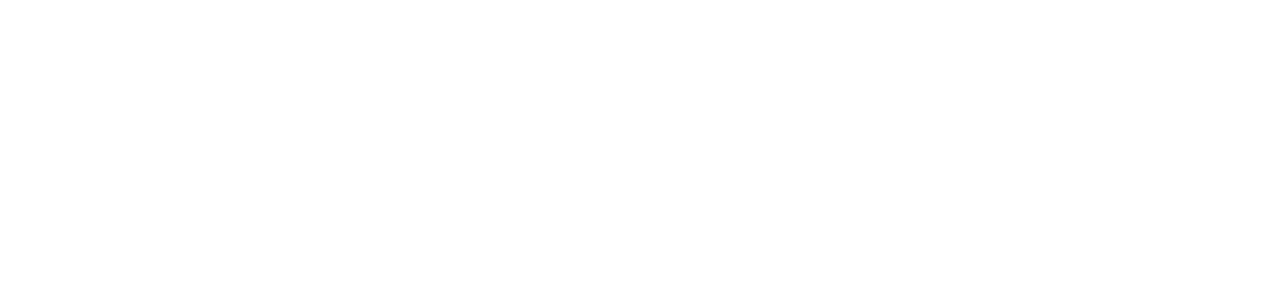
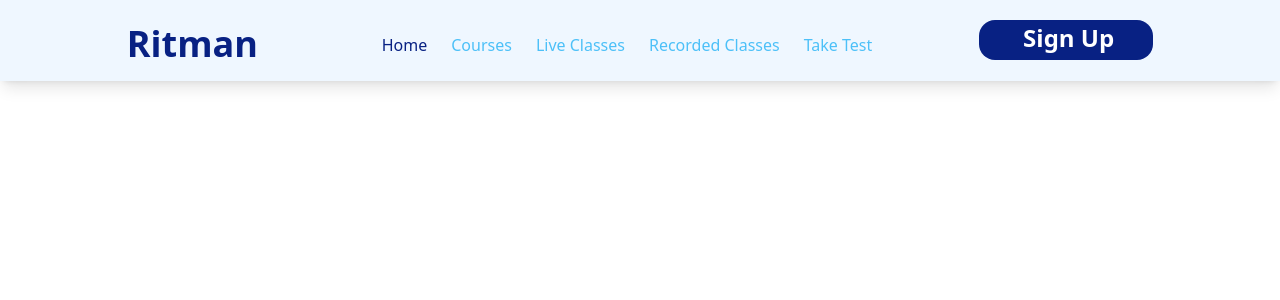
Before and after one commit to Femi-Benjamin/e-learn_project1, a React (Create React App) app: page /take-test in a window 1280 px wide. Before the commit this address had no page. Shown: the top 300 px of the page. Built offline with nearby package versions, Linux system fonts and the light colour scheme.

Commit message:
v4 commit

```diff
--- a/package.json
+++ b/package.json
@@ -6,6 +6,7 @@
     "@testing-library/jest-dom": "^5.16.5",
     "@testing-library/react": "^13.3.0",
     "@testing-library/user-event": "^13.5.0",
+    "aos": "^2.3.4",
     "flowbite": "^1.5.3",
     "react": "^18.2.0",
     "react-dom": "^18.2.0",
--- a/src/App.js
+++ b/src/App.js
@@ -13,9 +13,9 @@
       <Routes>
         <Route path="/" element={<Home/>}/>
         <Route path="/courses" element={<Courses/>}/>
-        <Route path='/liveClasses' element={<LiveClasses/>}/>
-        <Route path='/recordedClasses' element={<RecordedClasses/>}/>
-        <Route path='/takeTest' element={<TakeTest/>}/>
+        <Route path='/live-classes' element={<LiveClasses/>}/>
+        <Route path='/recorded-classes' element={<RecordedClasses/>}/>
+        <Route path='/take-test' element={<TakeTest/>}/>
       </Routes>
     </BrowserRouter>
 
--- a/src/components/Footer.jsx
+++ b/src/components/Footer.jsx
@@ -2,7 +2,7 @@
 
 export default function Footer() {
   return (
-    <div className='bg-[#0D0C42] h-[269px] w-[1440px] mt-[119px]'>
+    <div className='bg-[#0D0C42] h-[269px] mt-[119px]'>
         <h1>
 
         </h1>
--- a/src/components/Joinus.jsx
+++ b/src/components/Joinus.jsx
@@ -2,22 +2,22 @@
 
 export default function Joinus() {
   return (
-    <>
+    <div className="flex items-center justify-center">
     <div className='bg-[#EFF7FF]'>
-        <div className='text-center not-italics font-bold text-[50px] leading-[75px] w-[692px] text-[#082183] pt-[84px] ml-[375px]'>
+        <div className='text-center not-italics font-bold text-[50px] leading-[75px] w-[692px] text-[#082183] pt-[84px]'>
             <h1>Join us and scale up you IQ friends and family</h1>
         </div>
 
-        <div className='w-[607px] not-italic font-medium text-xl leading-[30px] text-center text-[#082183] ml-[403px] pt-[24px] '>
+        <div className='w-[607px] not-italic font-medium text-xl leading-[30px] text-center text-[#082183] pt-[24px] pl-[65px]'>
             <h1>We are providing awesome course content and support  our students so that they shine in their life perfectly</h1>
         </div>
 
-        <div className='pt-[34px]'>
-            <button  className='w-[190px] h-[53px] bg-[#082183] rounded-[15px] ml-[634px] '>
+        <div className='pt-[34px] flex justify-center'>
+            <button  className='w-[190px] h-[53px] bg-[#082183] rounded-[15px]'>
                 <h1 className='not-italics font-[600px] text-2xl leading-[36px] text-[#FFFFFF] '>Join for free</h1>
             </button>
         </div>
     </div>
-    </>
+    </div>
   )
 }
--- a/src/components/Learn.jsx
+++ b/src/components/Learn.jsx
@@ -1,8 +1,8 @@
-import React from 'react'
+import React from 'react';
 
 export default function Learn() {
   return (
-    <div className='bg-[#BDEAFF] h-[924px] w-[1440px] mt-[182px]'>
+    <div className='bg-[#BDEAFF] h-[924px]  mt-[182px]'>
         <div className='flex'>
             <div>
                 <h1 className='text-[#082183] font-bold not-italic text-[50px] leading-[75px] ml-[100px] pt-[108px] w-[606px]'>Make your personalized learning experience</h1>
@@ -12,7 +12,7 @@
                 <h1>Lorem ipsum dolor sit amet, consectetur adipiscing elit. Dolor dignissim lacus, aliquet sit molestie.</h1>
             </div>
         </div>
-        <div className='flex'>
+        <div className='flex justify-between'>
             <div className='grid grid-cols-2 gap-0'>
                 <div >
                     <h1 className='font-bold not-italic text-5xl pl-[104px] leading-[58px] pt-[33px] text-[#082183]'>1</h1>
@@ -36,8 +36,8 @@
                 </div>
             </div>
 
-            <div>
-                <video className='pl-[30px] pt-[80px] video-parallax border-white' autoPlay loop muted controls  src="https://player.vimeo.com/external/517730351.sd.mp4?s=9a026f7d34313485a304232cd8eaf91c9072f997&profile_id=164&oauth2_token_id=57447761"></video>
+            <div className="">
+                <video className='rounded-tl-[20px] rounded-tr-[20px] rounded-bl-[20px] rounded-br-[20px] border-[3px] border-white mr-[101px] mt-[90px]' autoPlay loop muted controls  src="https://player.vimeo.com/external/517730351.sd.mp4?s=9a026f7d34313485a304232cd8eaf91c9072f997&profile_id=164&oauth2_token_id=57447761"></video>
             </div>
         </div>
     </div>
--- a/src/navBar/HomeNav.jsx
+++ b/src/navBar/HomeNav.jsx
@@ -1,24 +1,25 @@
-import React from 'react'
+import React from 'react';
+import { Link } from 'react-router-dom';
 
 export default function HomeNav() {
   return (
     <div className='bg-[#EFF7FF] h-[81px] shadow-lg'>
-      <div className='flex justify-evenly p-5 items-center'>
+      <div className='flex items-center p-5 justify-evenly'>
 
         <div className='flex'>
           <h1 className='w-[148px] h-[60px] not-italic font-semibold text-4xl leading-10 text-[#082183]'>Ritman</h1>
         </div>
 
         <div className='flex gap-6 text-[#4CC0F8] h-[30px] mb-3'>
-          <a href="/" className='text-[#082183]'>Home</a>
-          <a href="/" className='hover:text-[#082183]'>Courses</a>
-          <a href="/" className='hover:text-[#082183]'>Live Classes</a>
-          <a href="/" className='hover:text-[#082183]'>Recorded Classes</a>
-          <a href="/" className='hover:text-[#082183]'>Take Test</a>
+          <Link to="/"><p className='text-[#082183] cursor-pointer transition-all duration-300'>Home</p></Link>
+          <Link to="/courses"><p className='hover:text-[#082183] cursor-pointer transition-all duration-300'>Courses</p></Link>
+          <Link to="/live-classes"><p className='hover:text-[#082183] cursor-pointer transition-all duration-300'>Live Classes</p></Link>
+          <Link to="/recorded-classes"><p className='hover:text-[#082183] cursor-pointer transition-all duration-300'>Recorded Classes</p></Link>
+          <Link to="/take-test"><p className='hover:text-[#082183] cursor-pointer transition-all duration-300'>Take Test</p></Link>
         </div>
 
-        <div className=' bg-[#082183] rounded-2xl mb-7 w-[174px]'>
-          <button className='text-[#FFFFFF] text-2xl leading-9 font-semibold text-center h-[40px] ml-[44px]'>Sign Up</button>
+        <div className=' bg-[#082183] rounded-2xl mb-7 w-[174px] h-[40px]'>
+          <button className='text-[#FFFFFF] text-[24px] leading-9 font-[600] text-center ml-[44px]'>Sign Up</button>
         </div>
 
       </div>
--- a/src/pages/Courses.jsx
+++ b/src/pages/Courses.jsx
@@ -1,7 +1,10 @@
-import React from 'react'
+import React from 'react';
+import HomeNav from '../navBar/HomeNav';
 
 export const Courses= () => {
   return (
-    <div>Courses</div>
+    <div>
+      <HomeNav />
+    </div>
   )
 }
--- a/src/pages/Home.jsx
+++ b/src/pages/Home.jsx
@@ -1,20 +1,24 @@
-import React from 'react';
+import React, { useEffect } from 'react';
 import HomeNav from '../navBar/HomeNav'
 import img from "../img/Group.png"
-import imgi from "../imgi/Ellipse7.png"
-import shadow from "../shadow/Ellipse2.png"
+import imgi from "../imgi/Ellipse7.png";
 import Sidebar from '../components/Sidebar';
 import Card from '../components/Card';
 import Learn from "../components/Learn";
 import Joinus from "../components/Joinus";
 import Footer from "../components/Footer";
+import AOS from 'aos';
+import 'aos/dist/aos.css';
 
 export const Home = () => {
+  useEffect(() => {
+
+  }, [])
+
   return (
     <div className="bg-[#EFF7FF] h-auto w-auto">
       <HomeNav />
       <img className='absolute' src={imgi} alt="" />
-      <img className='absolute left-[1200px]' src={shadow} alt="" />
       <div className='flex justify-evenly'>
         <div className='not-italic font-semibold text-6xl mt-[160px] ml-[100px] text-[#082183] leading-[104px] z-50'>
           <h1>Get Quality <span className='font-bold'> Tutoring <br /> Through 1-on-1</span> <br />Online Tutoring</h1>
--- a/src/pages/LiveClasses.jsx
+++ b/src/pages/LiveClasses.jsx
@@ -1,7 +1,10 @@
-import React from 'react'
+import React from 'react';
+import HomeNav from '../navBar/HomeNav';
 
 export const LiveClasses = () => {
   return (
-    <div>LiveClasses</div>
+    <div>
+      <HomeNav />
+    </div>
   )
 }
--- a/src/pages/RecordedClasses.jsx
+++ b/src/pages/RecordedClasses.jsx
@@ -1,7 +1,10 @@
-import React from 'react'
+import React from 'react';
+import HomeNav from '../navBar/HomeNav';
 
 export const RecordedClasses = () => {
   return (
-    <div>RecordedClasses</div>
+    <div>
+      <HomeNav />
+    </div>
   )
 }
--- a/src/pages/TakeTest.jsx
+++ b/src/pages/TakeTest.jsx
@@ -1,7 +1,10 @@
-import React from 'react'
+import React from 'react';
+import HomeNav from '../navBar/HomeNav';
 
 export const TakeTest = () => {
   return (
-    <div>TakeTest</div>
+    <div>
+      <HomeNav />
+    </div>
   )
 }
```
Also changed, not shown: 1 other file (tests, documents, lock files or other folders).
